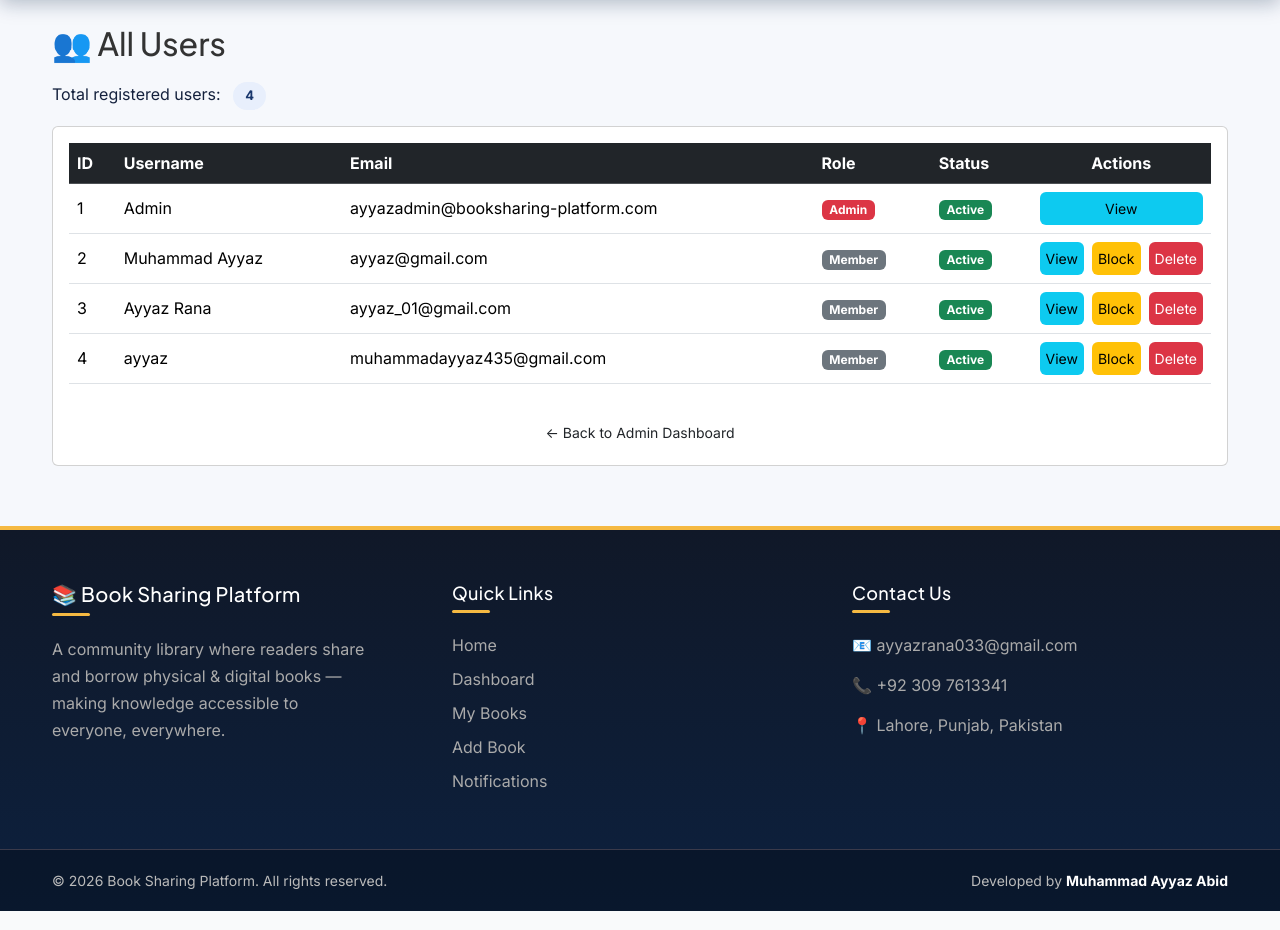
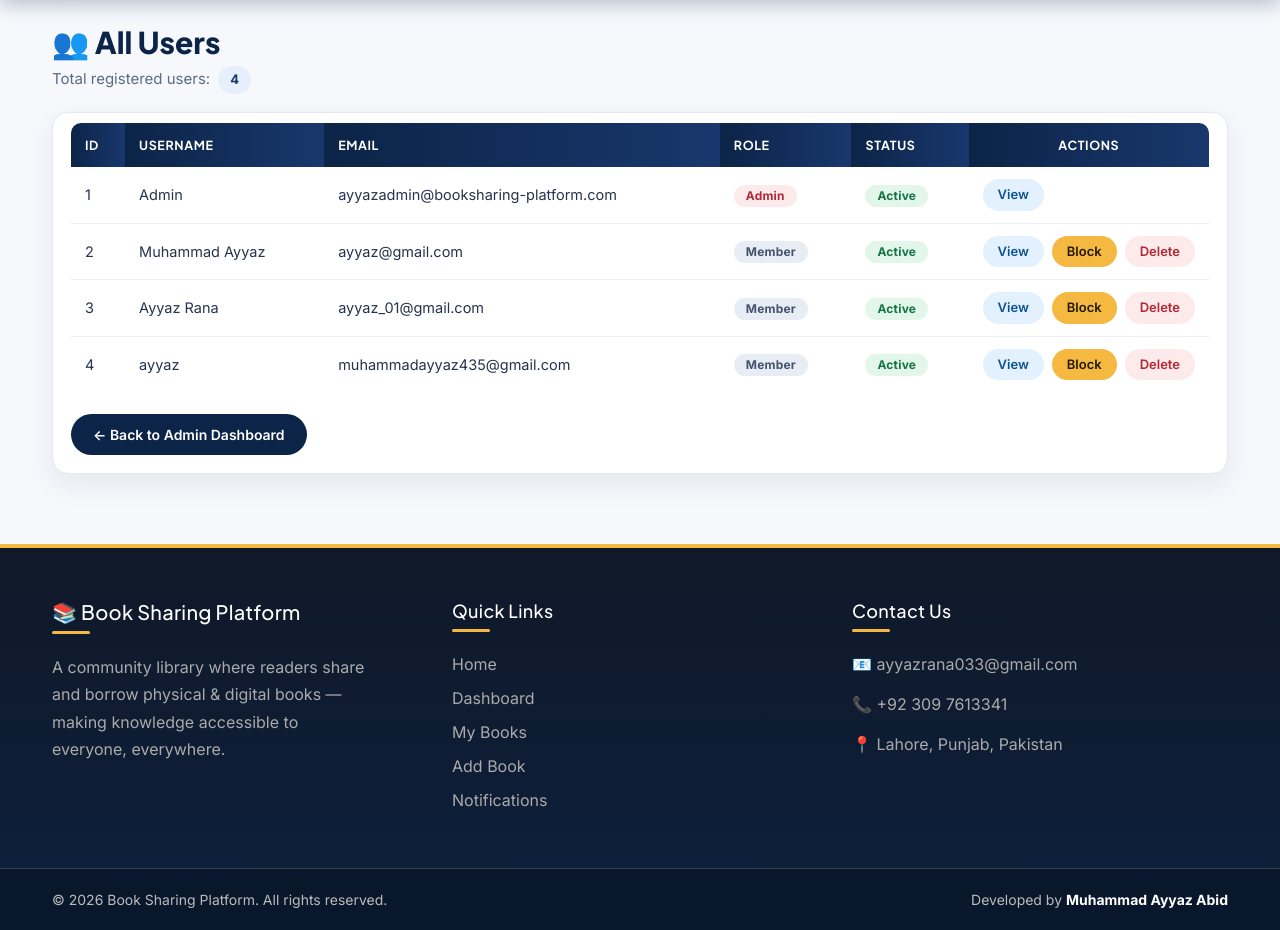
Before and after one commit to ranaayyaz/book-sharing-platform, a Flask app: page /admin/users in a window 1280 px wide. Shown: the part 63-993 px from the top of the page. Run offline with Flask 3, Linux system fonts and the light colour scheme; a user stored in the database is signed in; data comes from the database, SQL or seed files in the repository; some libraries are stand-ins or nearby versions.

Commit message:
Admin panel professional theme

```diff
--- a/static/style.css
+++ b/static/style.css
@@ -1525,3 +1525,169 @@ h1, h2, h3, h4, h5, h6,
   .brand-text { font-size: 15.5px; }
   .logo-mark { width: 32px; height: 32px; font-size: 17px; border-radius: 9px; }
 }
+
+/* ===== Admin professional theme (2026 update 7) ===== */
+.admin-page { padding-bottom: 10px; }
+
+.admin-heading {
+  font-weight: 800;
+  color: var(--bsp-navy);
+  font-size: 30px;
+  margin: 14px 0 6px;
+}
+
+.admin-count { color: #5b6b84; font-size: 15px; margin-bottom: 18px; }
+.admin-count .count-badge { margin-left: 4px; }
+
+.admin-card {
+  border: 1px solid #e3e8f2;
+  border-radius: 16px;
+  box-shadow: 0 10px 28px rgba(20, 33, 61, 0.08);
+  overflow: hidden;
+}
+
+.admin-card .card-body { padding: 10px 18px 18px; }
+
+.admin-card .card-header {
+  background: linear-gradient(90deg, var(--bsp-navy), var(--bsp-blue)) !important;
+  padding: 16px 22px;
+  border: none;
+}
+.admin-card .card-header h4 { margin: 0; font-weight: 700; font-size: 19px; color: #fff; }
+.admin-card .card-footer { background: #f6f8fc; border-top: 1px solid #e3e8f2; padding: 14px 22px; }
+
+/* Admin tables */
+.admin-table { margin-bottom: 6px; border-collapse: separate; border-spacing: 0; }
+.admin-table thead th {
+  background: linear-gradient(90deg, var(--bsp-navy), var(--bsp-blue));
+  color: #fff;
+  font-family: 'Plus Jakarta Sans', sans-serif;
+  font-size: 12.5px;
+  font-weight: 700;
+  letter-spacing: 0.6px;
+  text-transform: uppercase;
+  border: none;
+  padding: 13px 14px;
+}
+.admin-table thead th:first-child { border-radius: 10px 0 0 0; }
+.admin-table thead th:last-child { border-radius: 0 10px 0 0; }
+.admin-table tbody td {
+  border: none;
+  border-bottom: 1px solid #edf1f7;
+  padding: 12px 14px;
+  font-size: 14.5px;
+  color: #26334d;
+  vertical-align: middle;
+}
+.admin-table tbody tr { transition: background 0.15s ease; }
+.admin-table tbody tr:hover { background: #f2f6fd; }
+.admin-table tbody tr:last-child td { border-bottom: none; }
+
+/* Badges — soft pills */
+.admin-page .badge {
+  border-radius: 999px;
+  padding: 5px 12px;
+  font-size: 12px;
+  font-weight: 700;
+  letter-spacing: 0.2px;
+}
+.admin-page .badge.bg-success { background: #e2f6e9 !important; color: #157347; }
+.admin-page .badge.bg-danger { background: #fdeaea !important; color: #b02a37; }
+.admin-page .badge.bg-warning { background: #fdf3d7 !important; color: #8a6d00; }
+.admin-page .badge.bg-secondary { background: #e8edf5 !important; color: #43536e; }
+
+/* Action buttons — one pill system */
+.admin-page .btn-sm {
+  border-radius: 999px;
+  padding: 6px 15px;
+  font-size: 13px;
+  font-weight: 600;
+  border: none;
+  width: auto;
+  flex: 0 0 auto;
+}
+.admin-page .btn-info { background: #e3f0fd; color: #0b5394; }
+.admin-page .btn-info:hover { background: #cbe3fb; color: #0b5394; }
+.admin-page .btn-warning { background: var(--bsp-amber); color: #231a04; }
+.admin-page .btn-warning:hover { background: #ffc95e; color: #231a04; }
+.admin-page .btn-danger { background: #fdeaea; color: #b02a37; }
+.admin-page .btn-danger:hover { background: #fbd5d5; color: #b02a37; }
+
+.btn-admin-back {
+  display: inline-block;
+  width: auto;
+  background: var(--bsp-navy);
+  color: #fff;
+  border: none;
+  border-radius: 999px;
+  padding: 10px 22px;
+  font-size: 14px;
+  font-weight: 600;
+  text-decoration: none;
+}
+.btn-admin-back:hover { background: var(--bsp-blue); color: #fff; }
+
+/* Detail tables (view user / view book) */
+.admin-detail-table { margin-bottom: 0; }
+.admin-detail-table th {
+  background: #f2f6fd;
+  color: var(--bsp-navy);
+  font-weight: 700;
+  font-size: 14px;
+  border: none;
+  border-bottom: 1px solid #edf1f7;
+  padding: 12px 16px;
+}
+.admin-detail-table td {
+  border: none;
+  border-bottom: 1px solid #edf1f7;
+  padding: 12px 16px;
+  font-size: 14.5px;
+  color: #26334d;
+}
+.admin-detail-table tr:last-child th,
+.admin-detail-table tr:last-child td { border-bottom: none; }
+.admin-detail-table img { border-radius: 10px; box-shadow: 0 6px 16px rgba(20, 33, 61, 0.18); }
+
+/* Admin dashboard stat cards */
+.admin-dashboard .dashboard-header h1 { font-weight: 800; color: var(--bsp-navy); }
+.admin-stat {
+  border-radius: 18px;
+  border: 1px solid #e3e8f2;
+  box-shadow: 0 6px 18px rgba(20, 33, 61, 0.07);
+  position: relative;
+  overflow: hidden;
+  padding-top: 36px;
+}
+.admin-stat::before {
+  content: '';
+  position: absolute;
+  top: 0; left: 0; right: 0;
+  height: 5px;
+  background: linear-gradient(90deg, var(--bsp-blue), var(--bsp-bright));
+}
+.admin-stat.stat-books::before { background: linear-gradient(90deg, #0f766e, #2dd4bf); }
+.admin-stat.stat-blocked::before { background: linear-gradient(90deg, #b02a37, #f87171); }
+.admin-stat.stat-logout::before { background: linear-gradient(90deg, #5b6b84, #94a3b8); }
+.admin-stat:hover { transform: translateY(-6px); box-shadow: 0 16px 32px rgba(20, 33, 61, 0.13); border-color: #d7e1f2; }
+.admin-stat .dashboard-card-icon {
+  display: inline-flex;
+  align-items: center;
+  justify-content: center;
+  width: 74px; height: 74px;
+  border-radius: 50%;
+  background: #e8effc;
+  font-size: 34px;
+  margin-bottom: 16px;
+}
+.admin-stat.stat-books .dashboard-card-icon { background: #e0f5f1; }
+.admin-stat.stat-blocked .dashboard-card-icon { background: #fdeaea; }
+.admin-stat.stat-logout .dashboard-card-icon { background: #e8edf5; }
+.admin-stat .dashboard-card-title { font-family: 'Plus Jakarta Sans', sans-serif; font-size: 30px; font-weight: 800; color: var(--bsp-navy); }
+.admin-stat .dashboard-card-link { color: var(--bsp-bright); font-weight: 700; }
+
+@media (max-width: 768px) {
+  .admin-heading { font-size: 24px; }
+  .admin-table thead th, .admin-table tbody td { padding: 10px; font-size: 13px; }
+  .admin-page .btn-sm { padding: 5px 11px; font-size: 12px; }
+}
```
